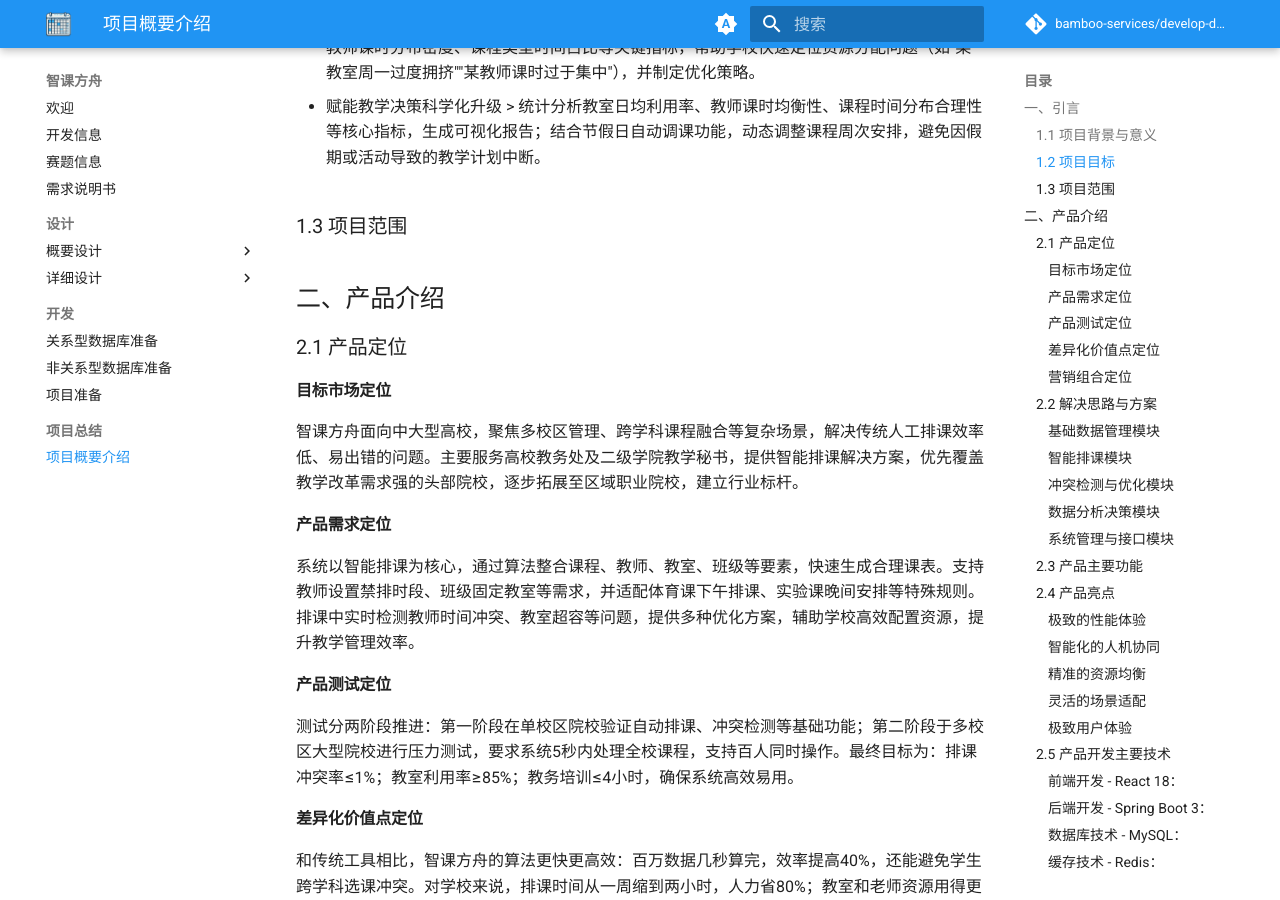
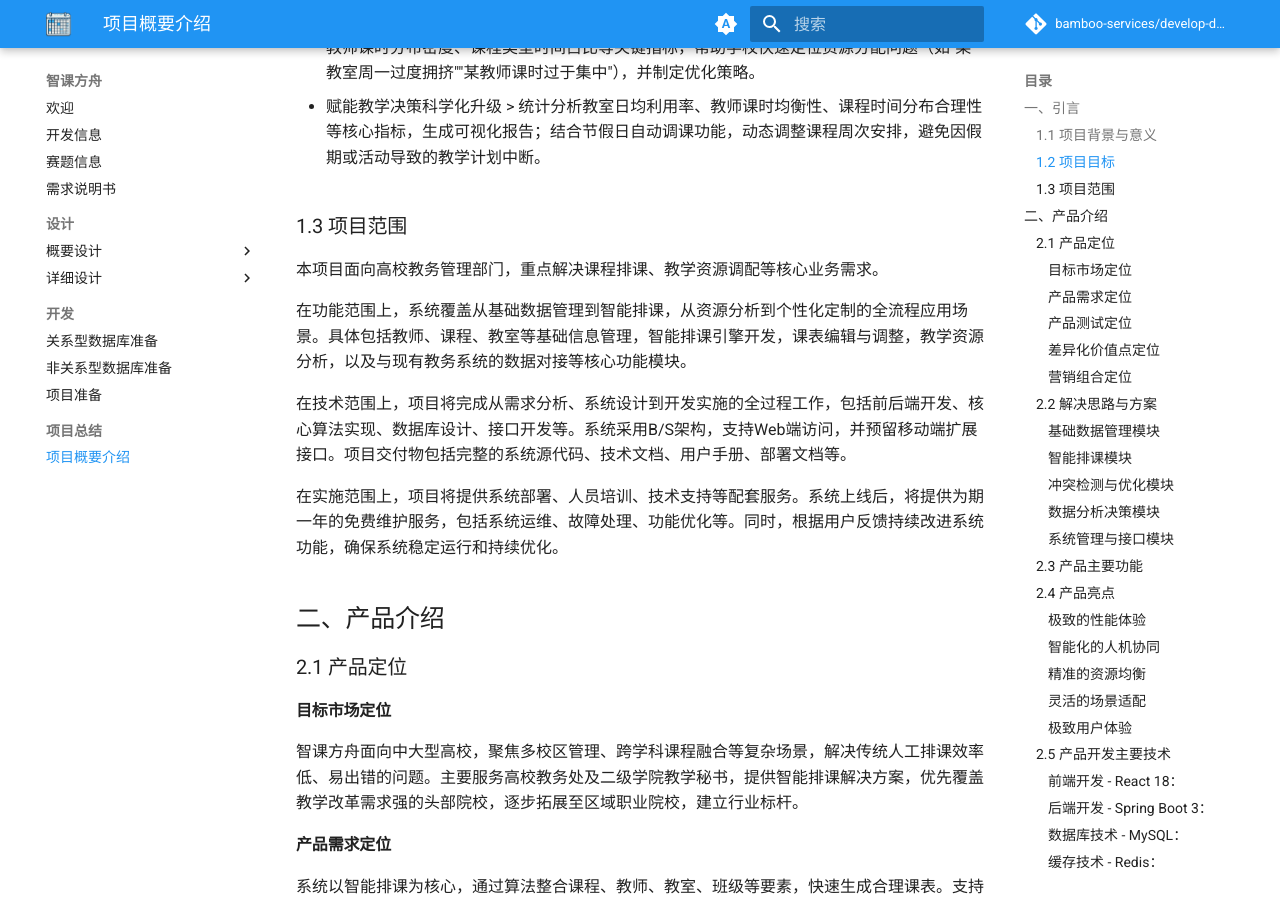
Before and after one commit to class-scheduling-system/develop-document, an MkDocs documentation site: the page built from docs/final/ProjectOverview.md, in a window 1280 px wide and 900 px high, scrolled down 931 px. Built offline with MkDocs 1.6.1 and Material for MkDocs 9.7.7, drawn with Linux system fonts in a browser that asks for light colours; comment, search, counter and statistics services are not loaded.

Commit message:
docs: 更新项目范围和实施细节

```diff
--- a/docs/final/ProjectOverview.md
+++ b/docs/final/ProjectOverview.md
@@ -22,6 +22,14 @@
     > 统计分析教室日均利用率、教师课时均衡性、课程时间分布合理性等核心指标，生成可视化报告；结合节假日自动调课功能，动态调整课程周次安排，避免因假期或活动导致的教学计划中断。
 
 ### 1.3 项目范围
+
+本项目面向高校教务管理部门，重点解决课程排课、教学资源调配等核心业务需求。
+
+在功能范围上，系统覆盖从基础数据管理到智能排课，从资源分析到个性化定制的全流程应用场景。具体包括教师、课程、教室等基础信息管理，智能排课引擎开发，课表编辑与调整，教学资源分析，以及与现有教务系统的数据对接等核心功能模块。
+
+在技术范围上，项目将完成从需求分析、系统设计到开发实施的全过程工作，包括前后端开发、核心算法实现、数据库设计、接口开发等。系统采用B/S架构，支持Web端访问，并预留移动端扩展接口。项目交付物包括完整的系统源代码、技术文档、用户手册、部署文档等。
+
+在实施范围上，项目将提供系统部署、人员培训、技术支持等配套服务。系统上线后，将提供为期一年的免费维护服务，包括系统运维、故障处理、功能优化等。同时，根据用户反馈持续改进系统功能，确保系统稳定运行和持续优化。
 
 ## 二、产品介绍
 ### 2.1 产品定位
```
